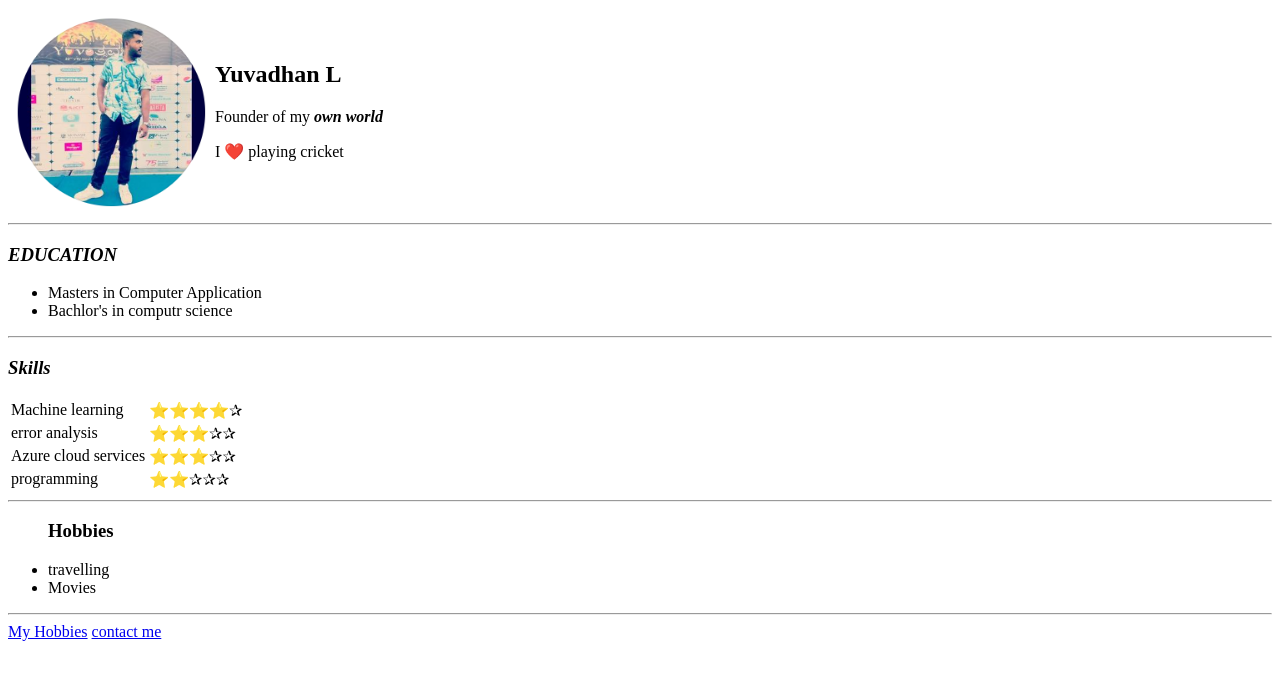
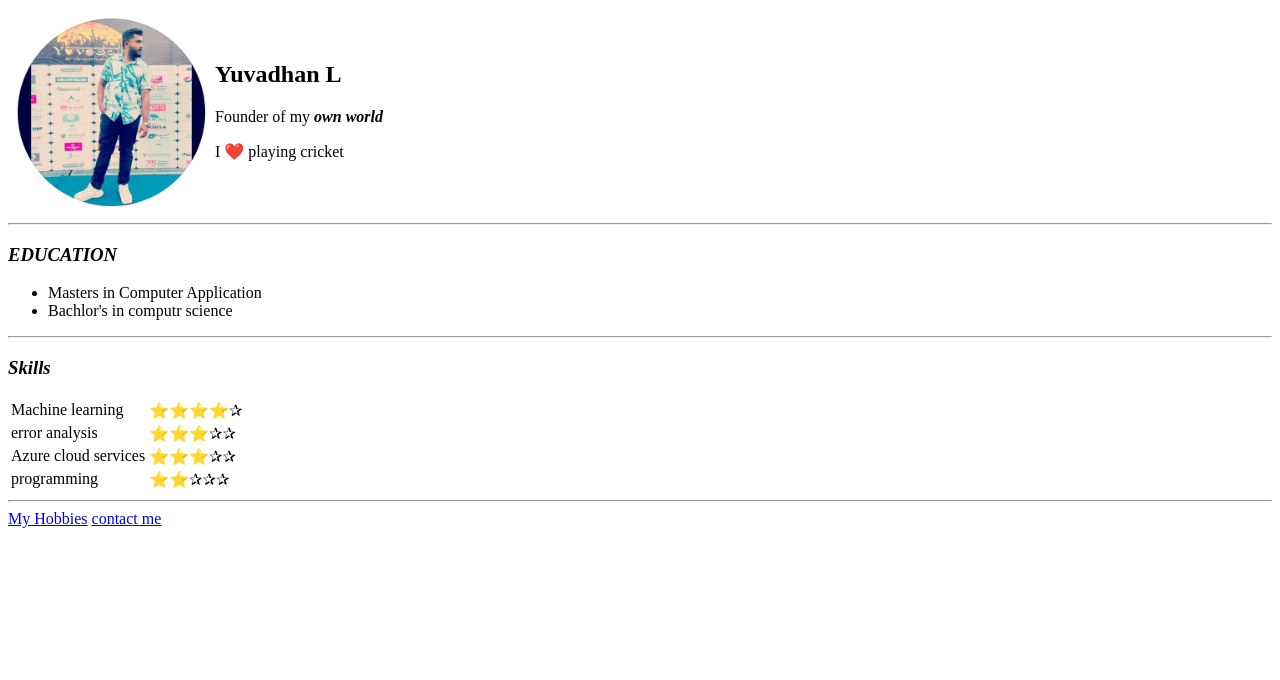
Before and after one commit to yuvarockstar/cv, a plain HTML site: page index.html in a window 1280 px wide. Drawn offline with Linux system fonts and the light colour scheme.

Commit message:
Update index.html

```diff
--- a/index.html
+++ b/index.html
@@ -35,12 +35,6 @@
         </tr>
       </table>
       <hr>
-      <ul>
-      <h3>Hobbies</h3>
-      <li>travelling</li>
-      <li>Movies</li>
-      </ul>
-      <hr>
       <a href="hobbie.html">My Hobbies</a>
       <a href="contact.html">contact me</a>
     </body>
```
